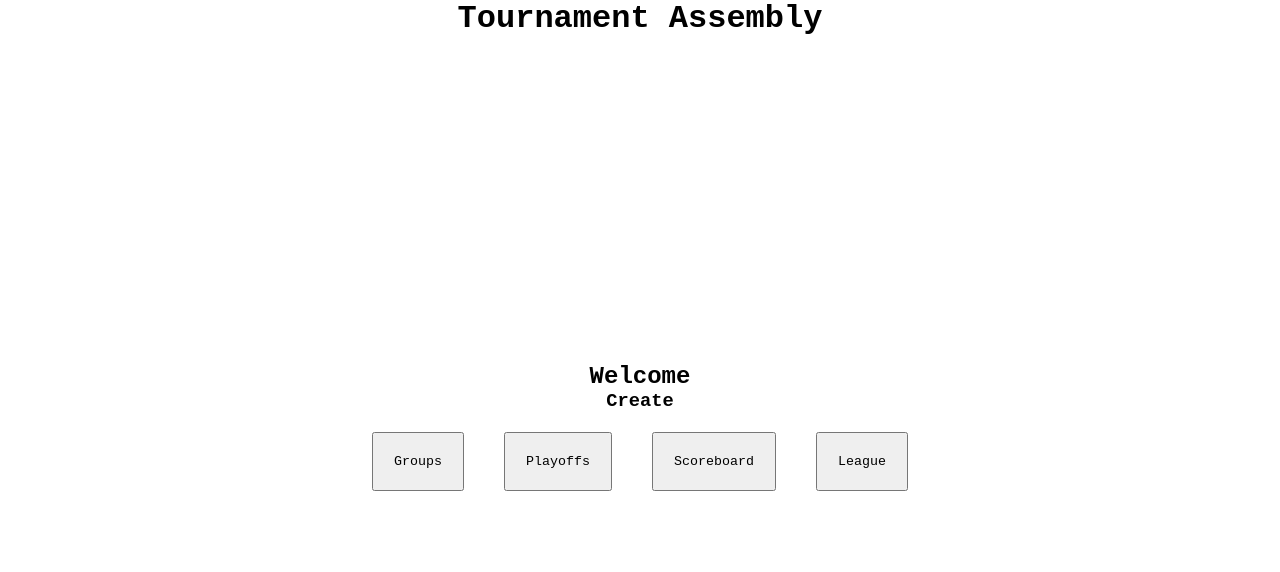
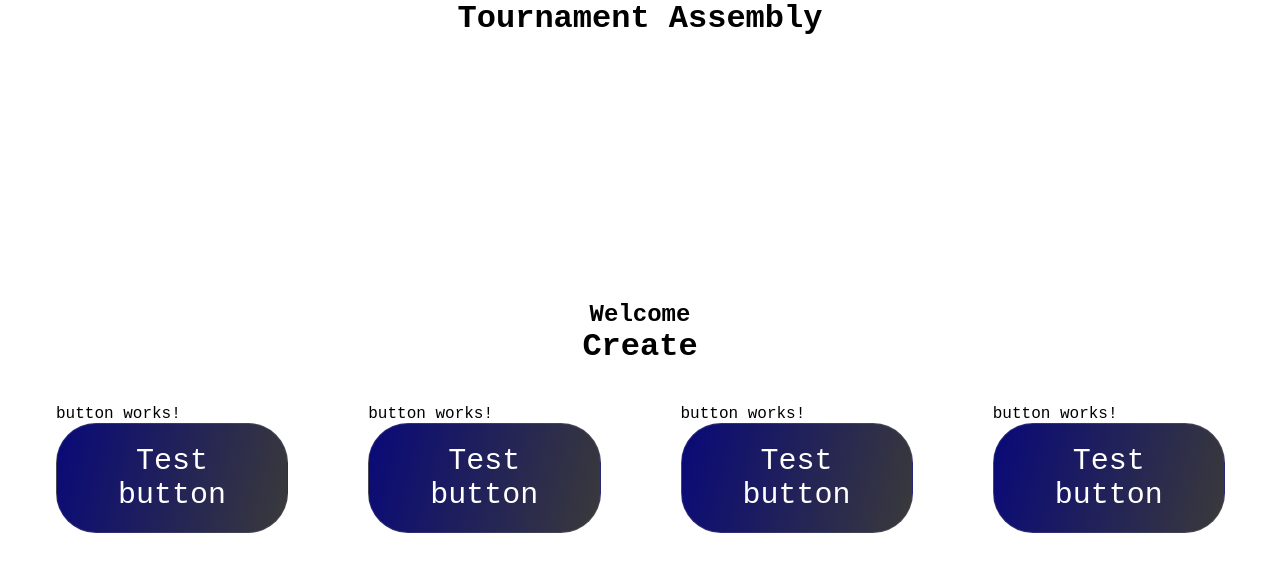
Before and after one commit to jamktiko/TournamentAssembly, an Angular app: page /selection in a window 1280 px wide. Shown: the top 572 px of the page. Built offline with nearby package versions, Linux system fonts and the light colour scheme.

Commit message:
added buttons

```diff
--- a/src/app/selection/selection.component.css
+++ b/src/app/selection/selection.component.css
@@ -5,7 +5,7 @@ main {
   height: 100%;
 }
 h2,
-h3 {
+h1 {
   text-align: center;
 }
 
@@ -18,9 +18,11 @@ h3 {
 
 #button-container {
   display: flex;
+  margin-left: 1em;
+  margin-right: 15px;
 }
 
-button {
+app-button {
   margin: 20px;
   padding: 20px;
 }
--- a/src/app/selection/selection.component.html
+++ b/src/app/selection/selection.component.html
@@ -1,12 +1,12 @@
 <main>
   <div id="container">
     <h2>Welcome</h2>
-    <h3>Create</h3>
+    <h1>Create</h1>
     <div id="button-container">
-      <button>Groups</button>
-      <button>Playoffs</button>
-      <button>Scoreboard</button>
-      <button>League</button>
+      <app-button>Groups</app-button>
+      <app-button>Playoffs</app-button>
+      <app-button>Scoreboard</app-button>
+      <app-button>League</app-button>
     </div>
   </div>
 </main>
```
